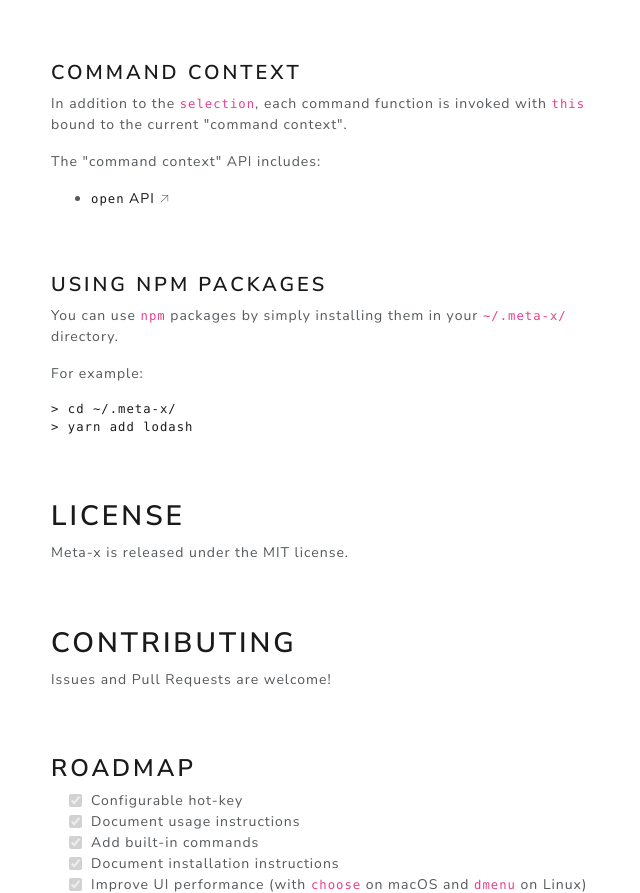
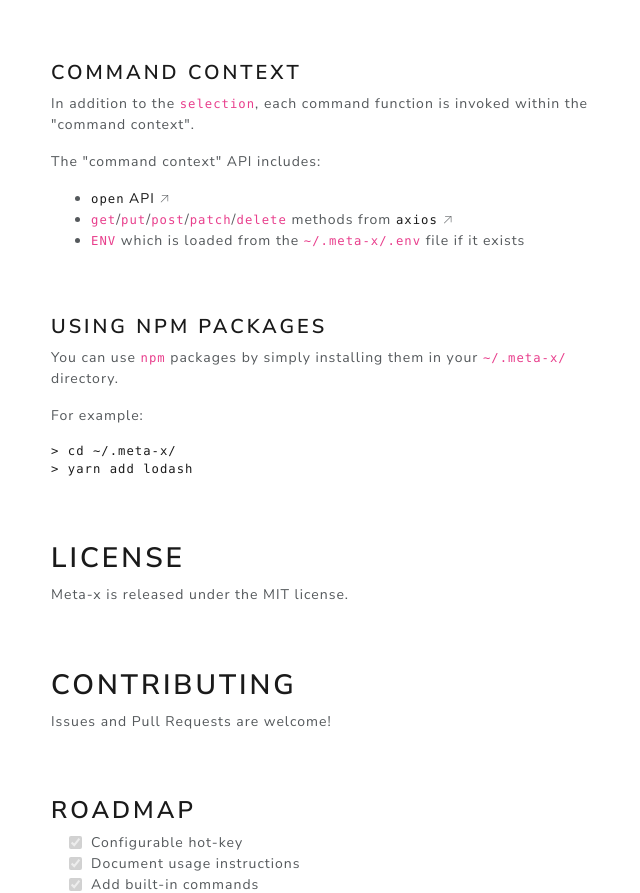
Before and after one commit to calebmpeterson/META-x, a website: page docs/index.html in a window 1280 px wide. Shown: the part 2240-3133 px from the top of the page, without its empty margins (319-959 px from the left). Drawn offline with nearby package versions, Linux system fonts and the light colour scheme.

Commit message:
update docs

```diff
--- a/docs/index.html
+++ b/docs/index.html
@@ -90,10 +90,12 @@ module.exports.suggestions = function () {
 };
 </code></pre>
 <h4 id="commandcontext">Command Context</h4>
-<p>In addition to the <code>selection</code>, each command function is invoked with <code>this</code> bound to the current "command context".</p>
+<p>In addition to the <code>selection</code>, each command function is invoked within the "command context".</p>
 <p>The "command context" API includes:</p>
 <ul>
 <li><a href="https://www.npmjs.com/package/open"><code>open</code> API</a> ↗</li>
+<li><code>get</code>/<code>put</code>/<code>post</code>/<code>patch</code>/<code>delete</code> methods from <a href="https://www.npmjs.com/package/axios#request-method-aliases"><code>axios</code></a> ↗</li>
+<li><code>ENV</code> which is loaded from the <code>~/.meta-x/.env</code> file if it exists</li>
 </ul>
 <h4 id="usingnpmpackages">Using NPM Packages</h4>
 <p>You can use <code>npm</code> packages by simply installing them in your <code>~/.meta-x/</code> directory.</p>
--- a/package.json
+++ b/package.json
@@ -13,7 +13,7 @@
     "build:runner": "rollup src/runner.mjs --file bin/runner.mjs --format es",
     "build:launcher": "rollup src/launcher.mjs --file bin/launcher.mjs --format es",
     "build": "yarn build:runner && yarn build:launcher",
-    "docs:build": "node scripts/build-docs",
+    "docs:build": "node scripts/build-docs.mjs",
     "postinstall": "yarn build",
     "tail-logs": "tail -f /tmp/skhd_$USER.out.log",
     "tail-errors": "tail -f /tmp/skhd_$USER.err.log"
--- a/scripts/build-docs.js
+++ b/scripts/build-docs.mjs
@@ -1,5 +1,5 @@
-const fs = require("fs");
-const showdown = require("showdown");
+import fs from "node:fs";
+import showdown from "showdown";
 
 const converter = new showdown.Converter();
 converter.setOption("tasklists", true);
```
